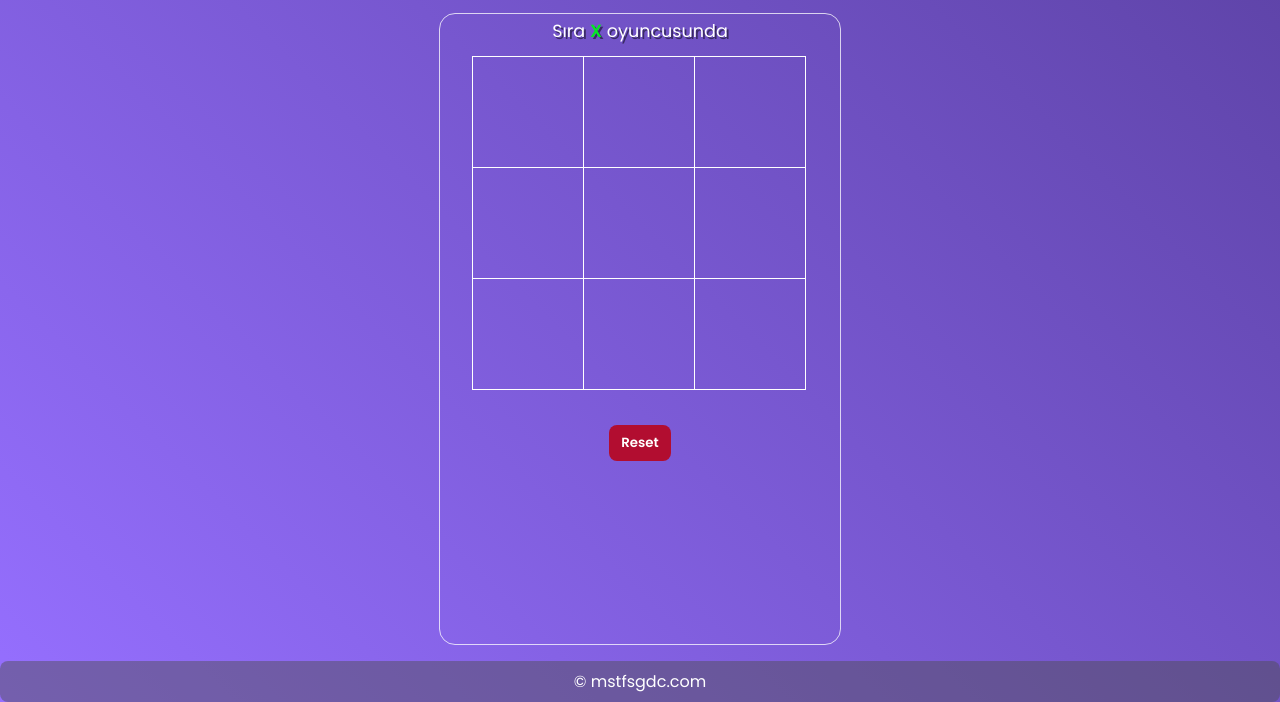
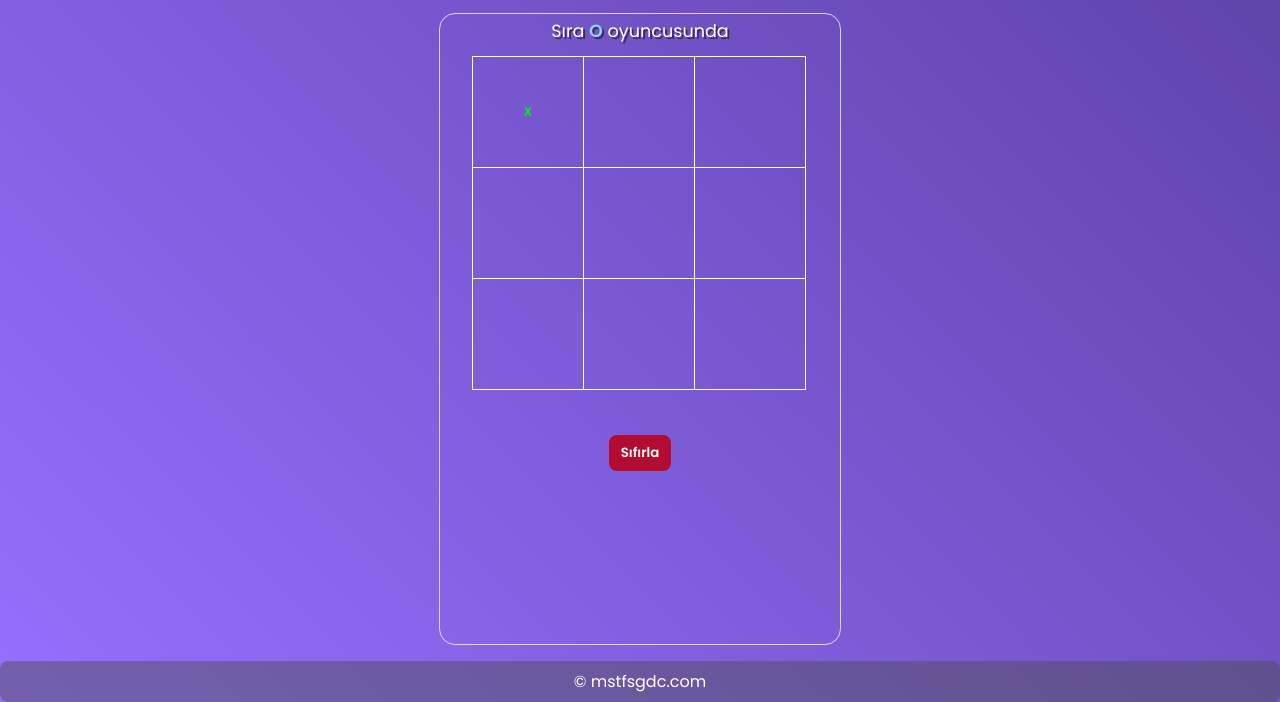
Before and after one commit to mstfsgdc/fimple-praticum, a plain HTML site: page index.html in a window 1280 px wide. Both pictures are taken after a click on the element 528 px from the left and 210 px from the top of the page. Shown: the part 98-800 px from the top of the page. Drawn offline with Linux system fonts and the light colour scheme.

Commit message:
add game

```diff
--- a/app.js
+++ b/app.js
@@ -4,12 +4,21 @@ var root = document.querySelector(':root');
 
 window.addEventListener('DOMContentLoaded', () => {
     const tiles = Array.from(document.querySelectorAll('.tile'));
+    const playerDisplay = document.querySelector('.game-turn');
+    const resetButton = document.querySelector('.reset-button');
+    const announcer = document.querySelector('.game-announce');
 
     let board = ['', '', '', '', '', '', '', '', ''];
-    let turn = 'X';
-    let gameOver = false;
+    let currentPlayer = 'X';
+    let isGameActive = true;
+
+    const PLAYERX_WON = 'PLAYERX_WON';
+    const PLAYERO_WON = 'PLAYERO_WON';
+    const TIE = 'TIE';
+
 
     /*
+        Indexes within the board
         [0] [1] [2]
         [3] [4] [5]
         [6] [7] [8]
@@ -26,17 +35,96 @@ window.addEventListener('DOMContentLoaded', () => {
         [2, 4, 6]
     ];
 
-    const userAction = (tile, index) => {
+    function handleResultValidation() {
+        let roundWon = false;
+        for (let i = 0; i <= 7; i++) {
+            const winCondition = winningConditions[i];
+            const a = board[winCondition[0]];
+            const b = board[winCondition[1]];
+            const c = board[winCondition[2]];
+            if (a === '' || b === '' || c === '') {
+                continue;
+            }
+            if (a === b && b === c) {
+                roundWon = true;
+                break;
+            }
+        }
 
+    if (roundWon) {
+            announce(currentPlayer === 'X' ? PLAYERX_WON : PLAYERO_WON);
+            isGameActive = false;
+            return;
+        }
+
+    if (!board.includes(''))
+        announce(TIE);
+    }
+
+    const announce = (type) => {
+        switch(type){
+            case PLAYERO_WON:
+                announcer.innerHTML = 'Oyuncu <span class="playerO">O</span> Kazandı';
+                break;
+            case PLAYERX_WON:
+                announcer.innerHTML = 'Oyuncu <span class="playerX">X</span> Kazandı';
+                break;
+            case TIE:
+                announcer.innerText = 'Berabere';
+        }
+        announcer.classList.remove('hide');
     };
 
-    tiles.forEach(tile => {
-        tile.addEventListener('click', () => userAction(tile, index))
+    const isValidAction = (tile) => {
+        if (tile.innerText === 'X' || tile.innerText === 'O'){
+            return false;
+        }
+
+        return true;
+    };
+
+    const updateBoard =  (index) => {
+        board[index] = currentPlayer;
+    }
+
+    const changePlayer = () => {
+        playerDisplay.classList.remove(`player${currentPlayer}`);
+        changeTurnText();
+        currentPlayer = currentPlayer === 'X' ? 'O' : 'X';
+        playerDisplay.innerText = currentPlayer;
+    }
+
+    const userAction = (tile, index) => {
+        if(isValidAction(tile) && isGameActive) {
+            tile.innerText = currentPlayer;
+            tile.classList.add(`player${currentPlayer}`);
+            updateBoard(index);
+            handleResultValidation();
+            changePlayer();
+        }
+    }
+
+    const resetBoard = () => {
+        board = ['', '', '', '', '', '', '', '', ''];
+        isGameActive = true;
+        announcer.classList.add('hide');
+
+        if (currentPlayer === 'O') {
+            changePlayer();
+        }
+
+        tiles.forEach(tile => {
+            tile.innerText = '';
+            tile.classList.remove('playerX');
+            tile.classList.remove('playerO');
+        });
+    }
+
+    tiles.forEach( (tile, index) => {
+        tile.addEventListener('click', () => userAction(tile, index));
     });
-});
 
-p.addEventListener('click', function() {
-    changeTurnText();
+    resetButton.addEventListener('click', resetBoard);
 });
 
 const changeTurnText = () => {
--- a/assets/css/style.css
+++ b/assets/css/style.css
@@ -124,6 +124,7 @@ html {
     font-family: 'Poppins', sans-serif;
     font-weight: 600;
     padding: .5rem .75rem;
+    margin: .15rem;
     outline: none;
     border: none;
     border-radius: .5rem;
@@ -135,8 +136,14 @@ html {
     background-color: #b20d30cc;
 }
 
+.game-container .controls .reset-button:active {
+    background-color: #b20d31b0;
+    transform: scale(.95);
+}
+
 .game-container .announce .game-announce {
     transition: opacity .2s ease-in-out;
+    margin: .25rem;
 }
 
 .game-container .announce .game-announce.hide {
@@ -159,6 +166,16 @@ html {
     border: 1px solid #fff;
     min-width: 7rem;
     min-height: 7rem;
+    font-weight: 600;
+    font-size: .8rem;
+}
+
+.playerX {
+    color: var(--player-turn-x);
+}
+
+.playerO {
+    color: var(--player-turn-o);
 }
 
 @media (max-width: 768px) {
--- a/index.html
+++ b/index.html
@@ -39,7 +39,7 @@
                     <p class="game-announce hide">Oyun bitti</p>
                 </section>
                 <section class="controls">
-                    <button class="reset-button">Reset</button>
+                    <button class="reset-button">Sıfırla</button>
                 </section>
             </div>
         </main>
```
